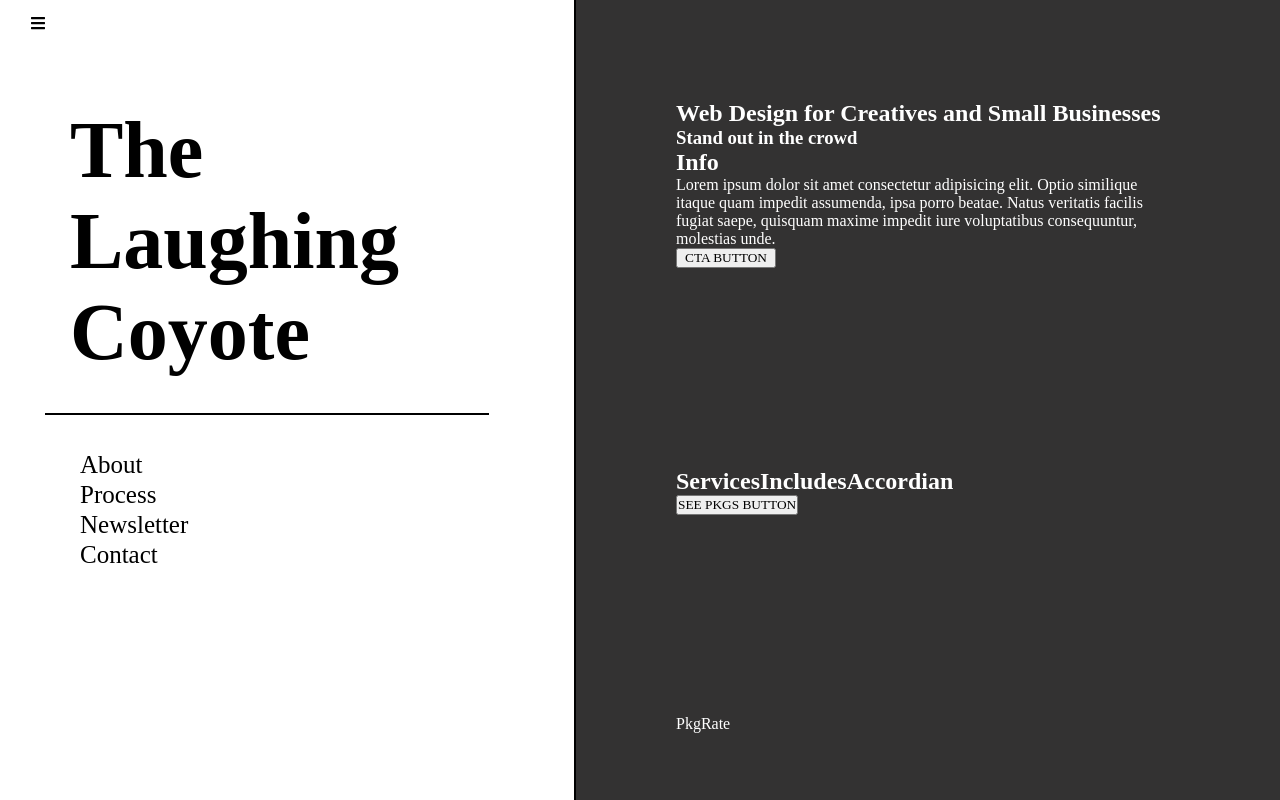
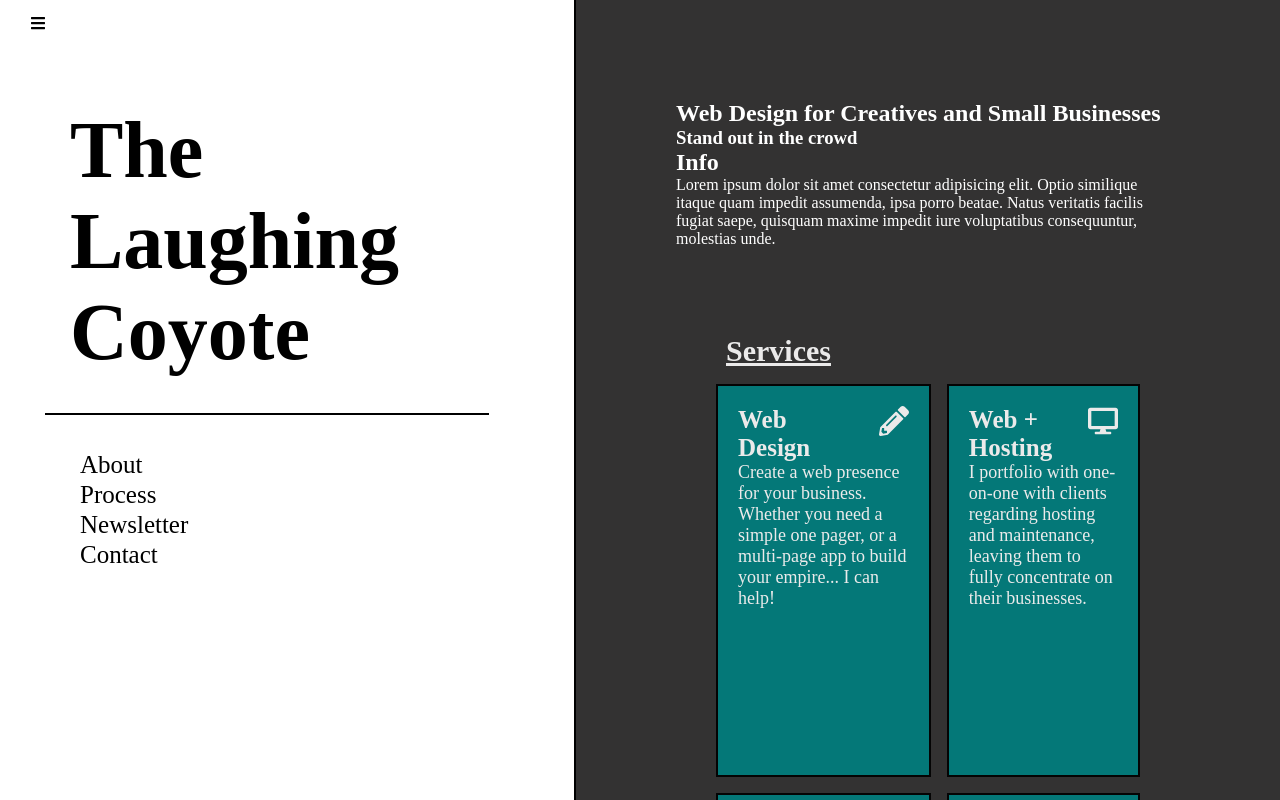
Before and after one commit to elsahv/the-laughing-coyote, a Next.js app: page / in a window 1280 px wide. Built offline with nearby package versions, Linux system fonts and the light colour scheme.

Commit message:
added services to hero component

```diff
--- a/components/WebDevSection/Hero.js
+++ b/components/WebDevSection/Hero.js
@@ -1,4 +1,88 @@
 import { Section } from "../styles/WebDevSections.styled";
+import {
+  FaPencilAlt,
+  FaRegNewspaper,
+  FaToolbox,
+  FaDesktop,
+} from "react-icons/fa";
+import styled from "styled-components";
+
+//todo SERVICES STYLES
+const ServicesTitle = styled.h2`
+  // background: green;
+  grid-area: t;
+  display: flex;
+  align-items: flex-end;
+  padding-left: 10px;
+  font-size: 30px;
+  text-decoration: underline;
+`;
+
+const Grid = styled.div`
+  opacity: 0.9;
+  padding: 70px 40px;
+  // background: pink;
+  display: grid;
+  grid-template-columns: repeat(2, 1fr);
+  grid-template-rows: 50px 1fr 1fr;
+  grid-template-areas:
+    "t t"
+    "a b"
+    "c d";
+  grid-gap: 1em;
+  ul {
+    padding-left: 20px;
+  }
+  li {
+    padding: 3px 0;
+    font-size: 18px;
+  }
+
+  #sq {
+    background: teal;
+    padding: 20px;
+    border: solid 2px black;
+    font-size: 18px;
+  }
+
+  @media only screen and (max-width: 1024px) {
+    padding: 30px 10px;
+    grid-template-columns: 1fr;
+    grid-template-areas:
+      "t"
+      "a"
+      "b"
+      "c"
+      "d";
+  }
+
+  @media only screen and (max-width: 834px) {
+    padding: 30px 30px;
+  }
+`;
+
+const Sq1 = styled.div`
+  grid-area: a;
+`;
+const Sq2 = styled.div`
+  grid-area: b;
+`;
+const Sq3 = styled.div`
+  grid-area: c;
+`;
+const Sq4 = styled.div`
+  grid-area: d;
+`;
+const GridSqTitle = styled.h2`
+  display: flex;
+  font-size: 25px;
+`;
+
+const Icon = styled.div`
+  font-size: 30px;
+  padding-left: 20px;
+`;
+//todo SERVICES STYLES
 
 const HomePageHero = () => {
   return (
@@ -12,6 +96,66 @@ const HomePageHero = () => {
         facilis fugiat saepe, quisquam maxime impedit iure voluptatibus
         consequuntur, molestias unde.
       </p>
+
+      <Grid>
+        <ServicesTitle id="services">Services</ServicesTitle>
+        <Sq1 id="sq">
+          <GridSqTitle>
+            Web Design
+            <Icon>
+              <FaPencilAlt />
+            </Icon>
+          </GridSqTitle>
+
+          <div>
+            Create a web presence for your business. Whether you need a simple
+            one pager, or a multi-page app to build your empire... I can help!
+          </div>
+        </Sq1>
+        <Sq2 id="sq">
+          <GridSqTitle>
+            Web + Hosting
+            <Icon>
+              <FaDesktop />
+            </Icon>
+          </GridSqTitle>
+
+          <div>
+            I portfolio with one-on-one with clients regarding hosting and
+            maintenance, leaving them to fully concentrate on their businesses.
+          </div>
+        </Sq2>
+        <Sq3 id="sq">
+          <GridSqTitle>
+            Blogging Mgmt Integration
+            <Icon>
+              <FaRegNewspaper />
+            </Icon>
+          </GridSqTitle>
+
+          <div>
+            Need a blog? Youre at the right place! I portfolio with many
+            different types of tools, including Wordpress.
+          </div>
+        </Sq3>
+        <Sq4 id="sq">
+          <GridSqTitle>
+            ToolBox
+            <Icon>
+              <FaToolbox />
+            </Icon>
+          </GridSqTitle>
+          <ul>
+            <li> Programming Languages: Javascript, PHP</li>
+            <li>
+              Libraries & Frameportfolios: React, NextJS, Node,
+              Styled-Components, bootstrap, SASS
+            </li>
+            <li>Tools & Databases: Wordpress, Sanity.io, Git, Mailchimp API</li>
+          </ul>
+        </Sq4>
+      </Grid>
+
       <button style={{ width: "100px", height: "20px" }}>CTA BUTTON</button>
     </Section>
   );
```
